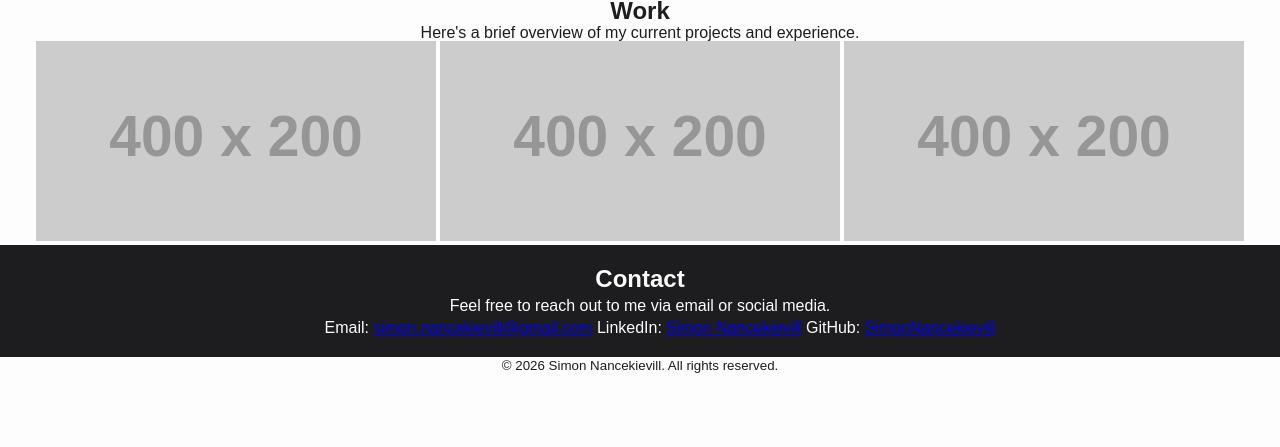
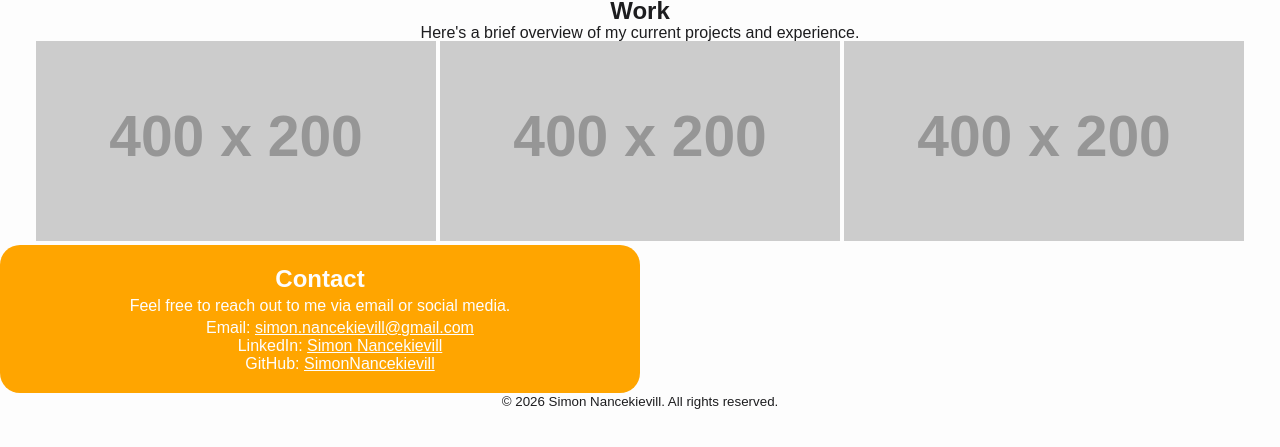
Before and after one commit to SimonNancekievill/personal-website, a website: page index.html in a window 1280 px wide. Shown: the part 143-590 px from the top of the page. Drawn offline with Linux system fonts and the light colour scheme; placeholder pictures from the web are drawn by us.

Commit message:
removing decoration from list

```diff
--- a/css/style.css
+++ b/css/style.css
@@ -4,12 +4,15 @@
 }
 
 body {
+  /* display: flex;
+  flex-direction: column; */
   background-color: #fdfdfd;
   font-family: Arial, Helvetica, sans-serif;
   color: #1d1d1f;
   position: relative;
   top: 100px;
   text-align: center;
+  height: 100vh;
   /* padding: 50px 20px; */
 }
 
@@ -55,18 +58,25 @@ p {
 
 li {
   text-decoration: none;
-  display: inline;
+  /* display: inline; */
+  list-style-type: none;
 }
-/*
-#contact {
-  display:;
-} */
+
+li a {
+  color: #fdfdfd;
+}
 
 #contact {
-  background-color: #1d1d1f;
+  background-color: orange;
   color: #fdfdfd;
   display: flex;
   flex-direction: column;
   gap: 5px;
   padding: 20px 10px;
+  width: 50%;
+  border-radius: 20px;
 }
+
+footer {
+  position: relative;
+}
```
